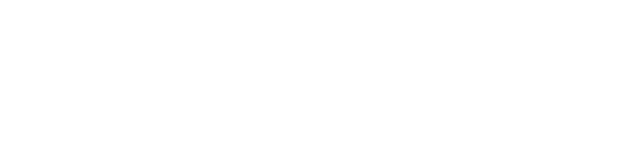
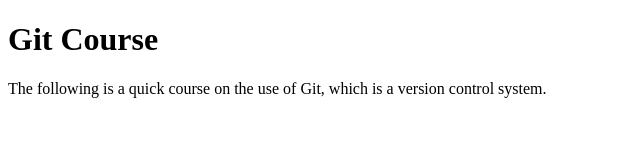
Before and after one commit to raiashim/git-course, a plain HTML site: page index.html in a window 1280 px wide. Shown: the whole page, without its empty margins (0-640 px from the left). Drawn offline with Linux system fonts and the light colour scheme.

Commit message:
added a heading and paragraph in the body section

```diff
--- a/index.html
+++ b/index.html
@@ -6,6 +6,7 @@
   <title>Git Course Test</title>
 </head>
 <body>
-
+  <h1>Git Course</h1>
+  <p>The following is a quick course on the use of Git, which is a version control system.</p>
 </body>
 </html>
```
